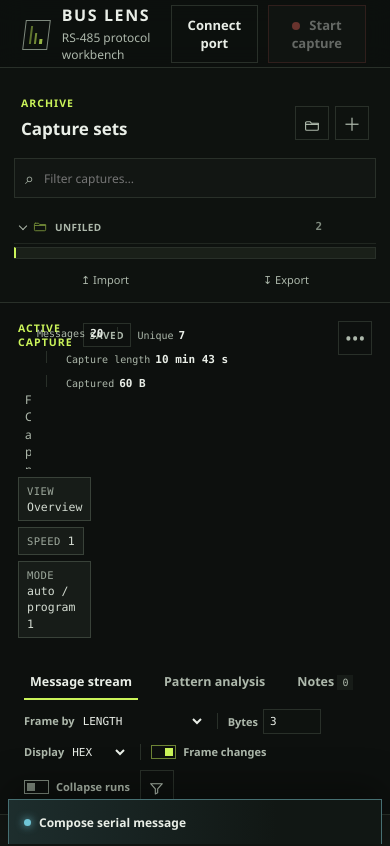
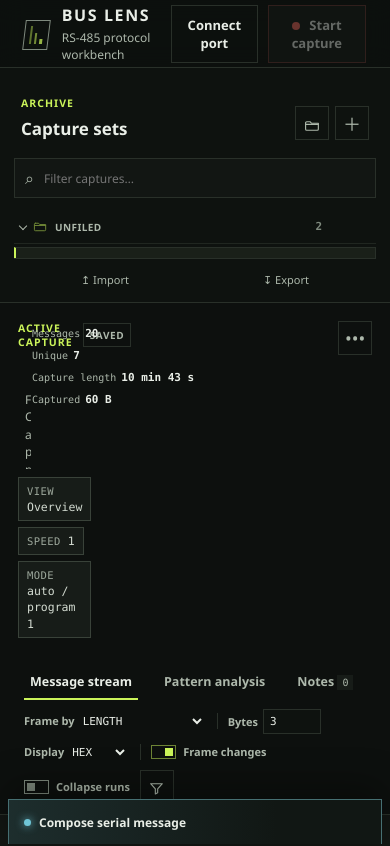
Before and after one commit to Wiktor102/bus-lens, a React (Vite) app: page / in a window 390 px wide. Shown: the top 846 px of the page. Built offline with nearby package versions, Linux system fonts and the light colour scheme.

Commit message:
Stack capture summary metrics vertically

```diff
--- a/src/styles.css
+++ b/src/styles.css
@@ -606,8 +606,8 @@ p {
 }
 .capture-summary {
 	display: grid;
-	grid-template-columns: repeat(2, max-content);
-	gap: 9px 0;
+	grid-template-columns: max-content;
+	gap: 9px;
 	align-content: start;
 	margin-top: 3px;
 	color: var(--muted);
@@ -620,13 +620,6 @@ p {
 	white-space: nowrap;
 }
 .capture-summary span + span::before {
-	content: "";
-	width: 1px;
-	height: 12px;
-	margin: 0 14px;
-	background: var(--line);
-}
-.capture-summary span:nth-child(odd)::before {
 	content: none;
 }
 .capture-summary strong {
@@ -2147,11 +2140,8 @@ tr:hover .row-action,
 	}
 	.capture-summary {
 		grid-column: 1 / -1;
-		grid-template-columns: repeat(4, max-content);
+		grid-template-columns: max-content;
 		margin-top: -3px;
-	}
-	.capture-summary span:nth-child(odd)::before {
-		content: "";
 	}
 	.workspace {
 		grid-template-columns: 210px minmax(0, 1fr);
@@ -2220,11 +2210,9 @@ tr:hover .row-action,
 	.capture-summary {
 		display: flex;
 		flex-basis: 100%;
-		flex-wrap: wrap;
+		flex-direction: column;
+		align-items: flex-start;
 		margin-top: 6px;
-	}
-	.capture-summary span:nth-child(odd)::before {
-		content: "";
 	}
 	.title-input {
 		min-width: 0;
```
